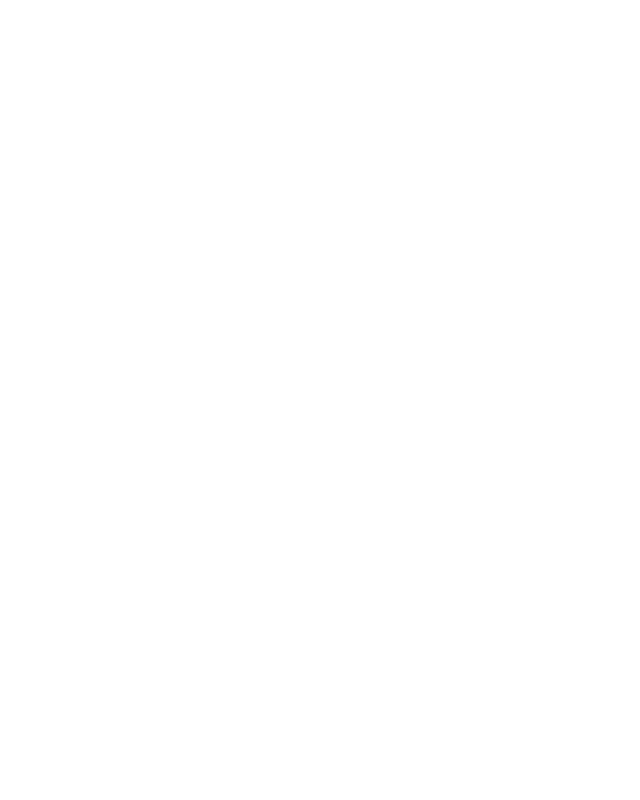
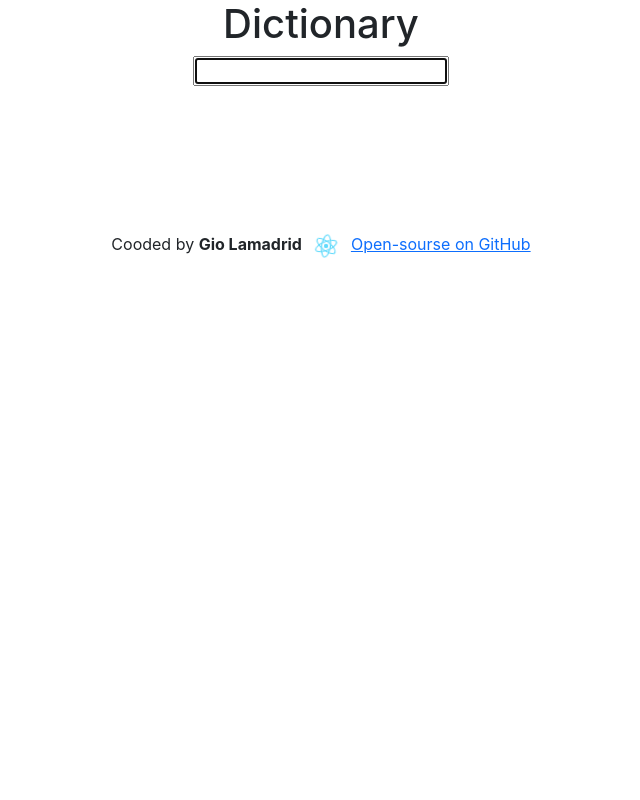
Before and after one commit to digitaleAffen/dictionary, a React (Create React App) app: page / in a window 1280 px wide. Shown: the top 800 px of the page, without its empty margins (319-959 px from the left). Built offline with nearby package versions, Linux system fonts and the light colour scheme.

Commit message:
setup Search engine

```diff
--- a/src/App.css
+++ b/src/App.css
@@ -13,16 +13,6 @@
   }
 }
 
-.App-header {
-  min-height: 100vh;
-  display: flex;
-  flex-direction: column;
-  align-items: center;
-  justify-content: center;
-  font-size: calc(10px + 2vmin);
-  color: white;
-}
-
 .App-link {
   color: #61dafb;
 }
--- a/src/App.js
+++ b/src/App.js
@@ -1,14 +1,25 @@
 import logo from "./logo.svg";
 import "./App.css";
+import Dictionary from "./Dictionary";
 
 export default function App() {
   return (
     <div className="App">
-      <header className="App-header"></header>
-      Hello
-      <footer>
-        <img src={logo} className="App-logo" alt="logo" width="40" />
-      </footer>
+      <div className="container">
+        <header className="App-header">
+          <h1>Dictionary</h1>
+        </header>
+        <main>
+          <Dictionary />
+        </main>
+        <footer>
+          Cooded by <strong>Gio Lamadrid</strong>{" "}
+          <img src={logo} className="App-logo" alt="logo" width="40" />{" "}
+          <a href="https://github.com/digitaleAffen/dictionary">
+            Open-sourse on GitHub
+          </a>
+        </footer>
+      </div>
     </div>
   );
 }
--- /dev/null
+++ b/src/Dictionary.js
@@ -0,0 +1,23 @@
+import React, { useState } from "react";
+import "./Dictionary.css";
+
+export default function Dictionary() {
+  let [keyword, setKeyword] = useState("");
+
+  function search(event) {
+    event.preventDefault();
+    alert(`Searching for the definition of ${keyword}`);
+  }
+
+  function handelKeywordChange(event) {
+    setKeyword(event.target.value);
+  }
+
+  return (
+    <div className="Dictionary">
+      <form onSubmit={search}>
+        <input type="search" autoFocus={true} onChange={handelKeywordChange} />
+      </form>
+    </div>
+  );
+}
```
Also changed, not shown: src/Dictionary.css (added).
